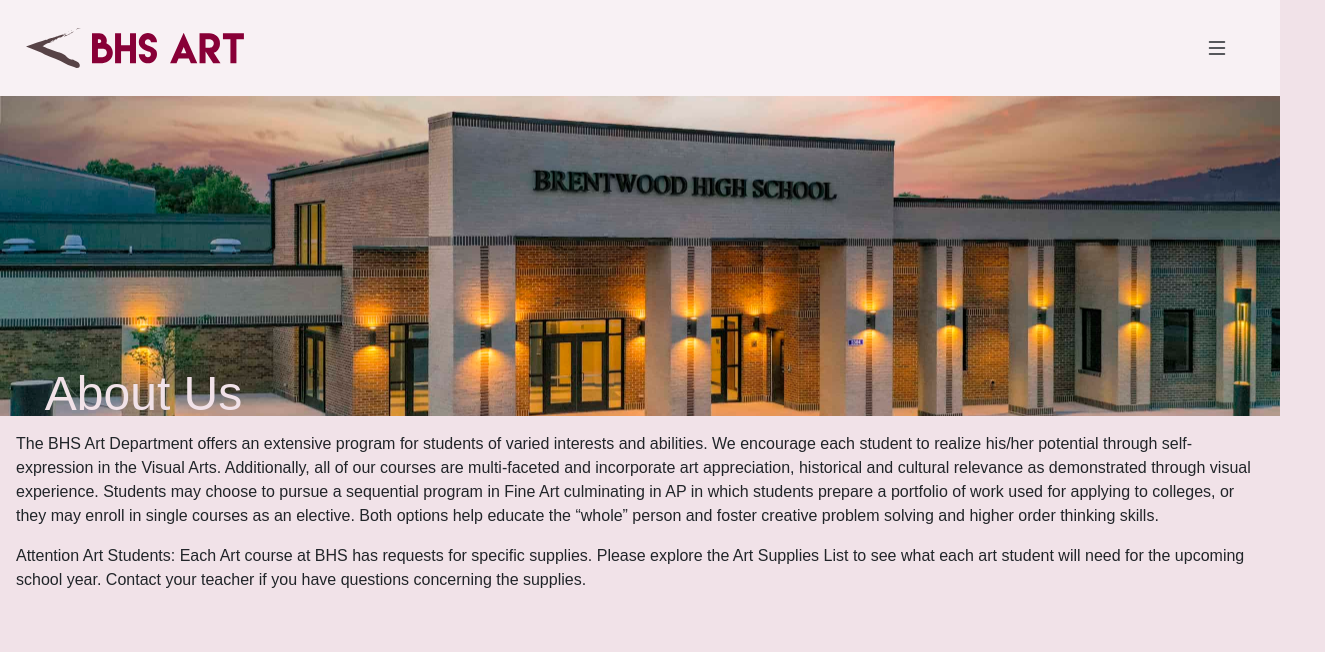
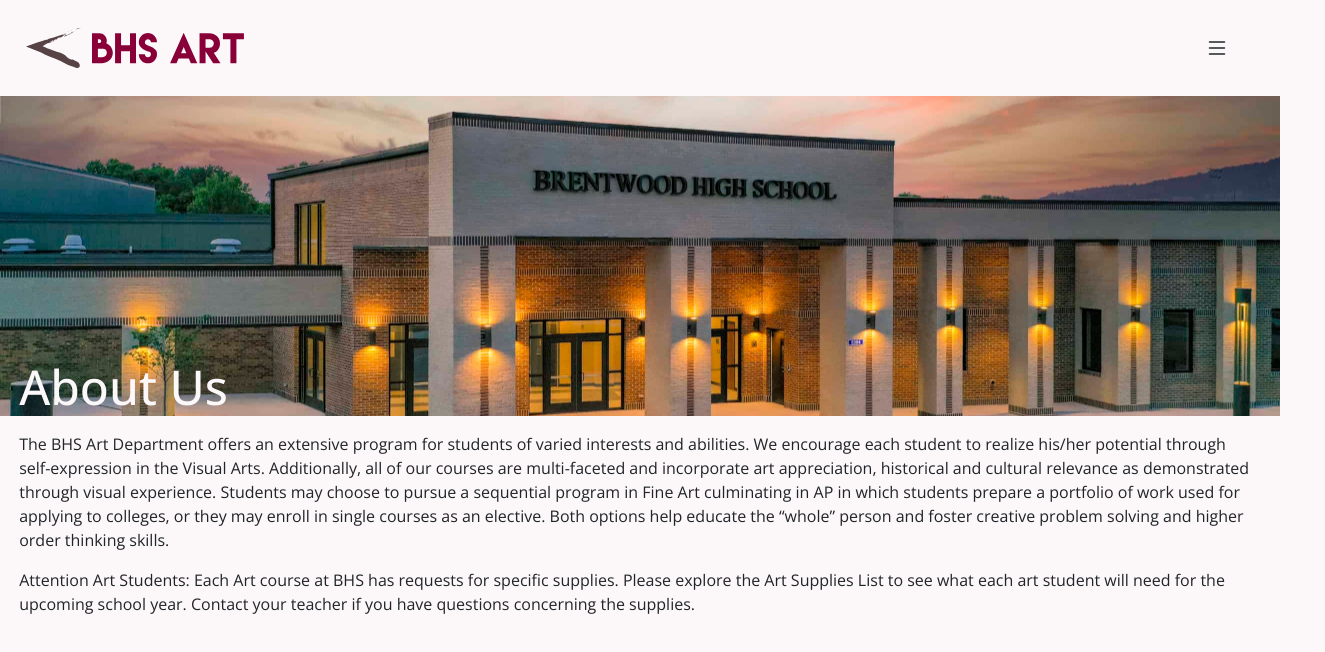
Before and after one commit to jwjbadger/art-showcase, a React (Create React App) app: page /aboutus in a window 1280 px wide. Shown: the top 652 px of the page, 1325 px wide, since content can reach past the window. Built offline with nearby package versions, Linux system fonts and the light colour scheme.

Commit message:
Fix about us page

```diff
--- a/package.json
+++ b/package.json
@@ -7,7 +7,6 @@
 		"@testing-library/react": "^13.4.0",
 		"@testing-library/user-event": "^13.5.0",
 		"bootstrap": "^5.3.3",
-		"bootstrap-icons": "^1.11.3",
 		"react": "^18.2.0",
 		"react-bootstrap": "^2.10.2",
 		"react-bootstrap-icons": "^1.11.3",
@@ -41,5 +40,8 @@
 			"last 1 firefox version",
 			"last 1 safari version"
 		]
+	},
+	"devDependencies": {
+		"@babel/plugin-proposal-private-property-in-object": "^7.21.11"
 	}
 }
--- a/src/Root.jsx
+++ b/src/Root.jsx
@@ -1,8 +1,6 @@
 import { useEffect } from 'react';
-import { Navbar } from 'react-bootstrap';
-import Logo from './components/Logo.jsx';
+import BadNav from './components/Navbar.jsx';
 import { Outlet, useLocation, useNavigate } from 'react-router-dom';
-import { List } from 'react-bootstrap-icons';
 //import React, { useState } from 'react';
 import './styles/style.css';
 
@@ -21,10 +19,7 @@
 
 	return (
 		<>
-            <Navbar className='nav' >
-                <Logo className='logo' />
-                <List className='ms-auto menu' />
-            </Navbar>
+            <BadNav/>
             <Outlet/>
             {/*<Row>
 				<Col xs={collapsed ? 3 : 1} id='sidebar-wrapper'>
--- a/src/components/Navbar.jsx
+++ b/src/components/Navbar.jsx
@@ -1,13 +1,18 @@
-import { Nav } from 'react-bootstrap';
+import { Nav, Navbar } from 'react-bootstrap';
 import { LinkContainer } from 'react-router-bootstrap';
 import { CardText, Mortarboard, Palette } from 'react-bootstrap-icons';
+import Logo from './Logo.jsx';
+import { List } from 'react-bootstrap-icons';
 
-const Navbar = (props) => {
+const BadNav = (props) => {
 	return (
 		<>
-			<Nav></Nav>
+            <Navbar className='nav' >
+                <Logo className='logo' />
+                <List className='ms-auto menu' />
+            </Navbar>
 		</>
 	);
 };
 
-export default Navbar;
+export default BadNav;
--- a/src/index.jsx
+++ b/src/index.jsx
@@ -1,6 +1,5 @@
 import React from 'react';
 import ReactDOM from 'react-dom/client';
-import './styles/style.css';
 import Root from './Root.jsx';
 import Classes from './pages/Classes.jsx';
 import Artwork from './pages/Artwork.jsx';
@@ -8,6 +7,7 @@
 import ErrorPage from './pages/ErrorPage.jsx';
 import { createBrowserRouter, RouterProvider } from 'react-router-dom';
 import 'bootstrap/dist/css/bootstrap.min.css';
+import './styles/style.css';
 
 const router = createBrowserRouter([
 	{
--- a/src/pages/AboutUs.jsx
+++ b/src/pages/AboutUs.jsx
@@ -7,7 +7,7 @@
 					alt='Brentwood High School'
 					id='BHSPic'
 				></img>
-				<h1>About Us</h1>
+				<h1 id='aboutustitle'>About Us</h1>
 			</div>
 			<p>
 				The BHS Art Department offers an extensive program for students
--- a/src/pages/Artwork.jsx
+++ b/src/pages/Artwork.jsx
@@ -1,5 +1,3 @@
-import { Container, Row, Col, Card, Form, Button } from 'react-bootstrap';
-
 const Artwork = (props) => {
 	return <>Artwork</>;
 };
--- a/src/pages/Classes.jsx
+++ b/src/pages/Classes.jsx
@@ -1,5 +1,3 @@
-import { Container, Row, Col, Card, Form, Button } from 'react-bootstrap';
-
 const Classes = (props) => {
 	return <>Classes</>;
 };
--- a/src/styles/style.css
+++ b/src/styles/style.css
@@ -1,3 +1,5 @@
+@import url('https://fonts.googleapis.com/css2?family=Open+Sans:ital,wght@0,300..800;1,300..800&display=swap');
+
 body {
 	margin: 0;
 	font-family: -apple-system, BlinkMacSystemFont, 'Segoe UI', 'Roboto',
@@ -5,7 +7,7 @@
 		'Helvetica Neue', sans-serif;
 	-webkit-font-smoothing: antialiased;
 	-moz-osx-font-smoothing: grayscale;
-	background-color: #f1e2e8 !important;
+	background-color: #fcf8fa !important;
 }
 
 code {
@@ -27,7 +29,7 @@
 
 .nav {
 	height: 12vh;
-	background-color: #f8f1f4;
+	background-color: #fcf8fa;
 	border: none !important;
 	border-width: 0 !important;
 }
@@ -36,6 +38,7 @@
 	height: 40vh;
 	width: 100vw;
 	margin-bottom: 1em;
+    position: relative;
 }
 
 #BHSPic {
@@ -44,16 +47,22 @@
 	object-fit: cover;
 }
 
+#aboutustitle {
+    bottom: 0;
+    left: 0;
+    margin-left: 1.5%;
+    margin-bottom: 1.5%;
+    position: absolute;
+    margin-bottom: 0 !important;
+}
+
 h1 {
-	position: relative;
-	bottom: 16%;
-	left: 3.5%;
-	color: #f1e2e8 !important;
+	color: #fcf8fa !important;
 	font-size: 3em !important;
-	font-family: 'Google Sans', sans-serif;
+	font-family: 'Open Sans', sans-serif;
 }
 
 p {
-	margin: 1em;
-	font-family: 'Google Sans', sans-serif;
+	margin: 1.5%;
+	font-family: 'Open Sans', sans-serif;
 }
```
Also changed, not shown: 1 other file (tests, documents, lock files or other folders).
